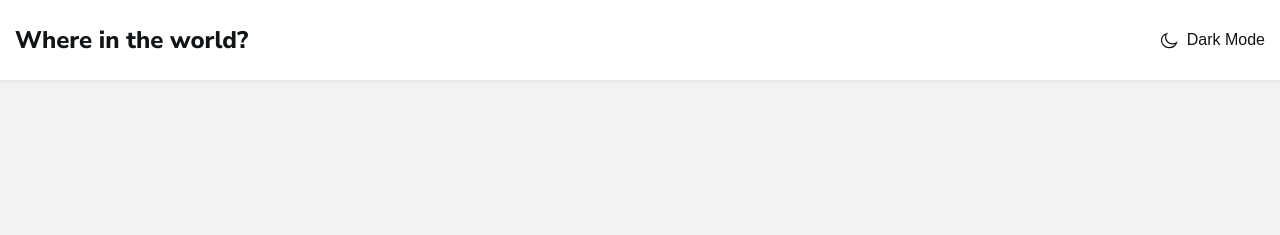
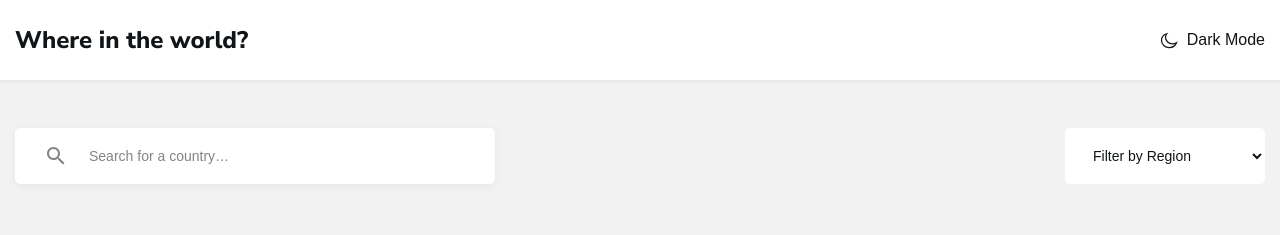
Before and after one commit to shakhbozbekusmonov/youtube-countries, a plain HTML site: page index.html in a window 1280 px wide. Drawn offline with Linux system fonts and the light colour scheme.

Commit message:
add: search section

```diff
--- a/css/main.css
+++ b/css/main.css
@@ -106,3 +106,67 @@ a {
 	}
 }
 /* HEADER END */
+
+/* SEARCH START */
+.search {
+	padding: 48px 0;
+}
+
+.search__wrapper {
+	display: flex;
+	flex-wrap: wrap;
+	gap: 40px;
+	justify-content: space-between;
+	align-items: center;
+}
+
+.search__form {
+	width: 100%;
+	max-width: 480px;
+}
+
+.search__input {
+	width: 100%;
+	max-width: 480px;
+	height: 56px;
+	padding-left: 74px;
+	background-color: var(--bg-secondary);
+	box-shadow: 0 2px 9px 0 #0000000d;
+	border-radius: 5px;
+	border: 0px solid var(--bg-secondary);
+
+	background-image: url('../images/search-icon.svg');
+	background-repeat: no-repeat;
+	background-size: 18px 18px;
+	background-position: 32px center;
+}
+
+.search__input::placeholder {
+	font-weight: 400;
+	font-size: 14px;
+	line-height: 143%;
+	color: var(--color-secondary);
+}
+
+.search__select {
+	width: 200px;
+	height: 56px;
+	padding-right: 18px;
+	padding-left: 24px;
+	border: 0px solid var(--bg-secondary);
+	border-radius: 5px;
+	background-color: var(--bg-secondary);
+
+	font-weight: 400;
+	font-size: 14px;
+	line-height: 143%;
+	color: var(--color-primary);
+}
+
+@media only screen and (max-width: 568px) {
+	.search {
+		padding-top: 24px;
+		padding-bottom: 32px;
+	}
+}
+/* SEARCH END */
--- a/index.html
+++ b/index.html
@@ -32,6 +32,33 @@
 	 </header>
 	<!-- HEADER END -->
 
+	<!-- MAIN START -->
+	 <main class="site-main">
+		<!-- SEARCH START -->
+		 <section class="search">
+			<div class="container">
+				<div class="search__wrapper">
+					<form class="search__form">
+						<input class='search__input' type="search" name="search" aria-label='Search for a country input' placeholder='Search for a country…'>
+					</form>
+
+					<form class="search__filter">
+						<select class="search__select">
+							<option value="">Filter by Region</option>
+							<option value="Africa">Africa</option>
+							<option value="America">America</option>
+							<option value="Asia">Asia</option>
+							<option value="Europe">Europe</option>
+							<option value="Oceania">Oceania</option>
+						</select>
+					</form>
+				</div>
+			</div>
+		 </section>
+		<!-- SEARCH END -->
+	 </main>
+	<!-- MAIN END -->
+
 
 	<script src='./js/main.js'></script>
 </body>
```
Also changed, not shown: images/search-dark-icon.svg (added), images/search-icon.svg (added).
